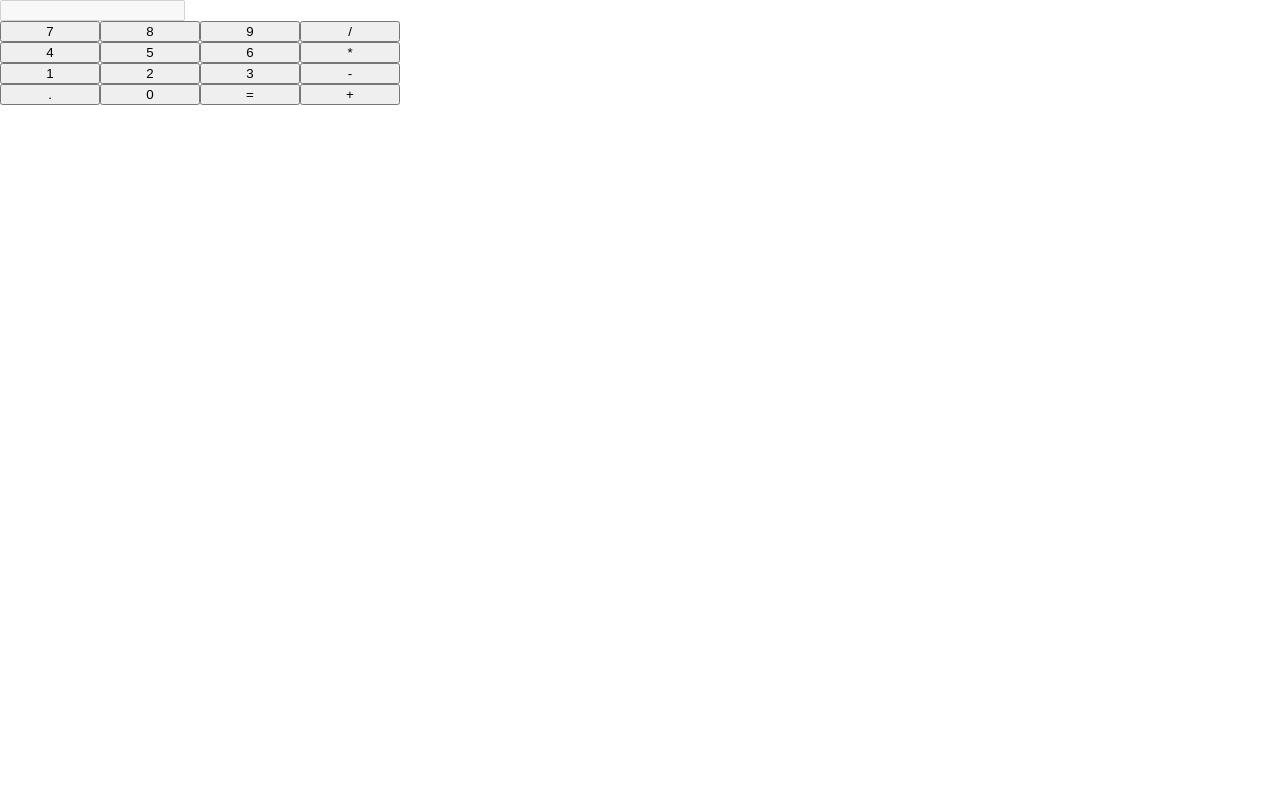
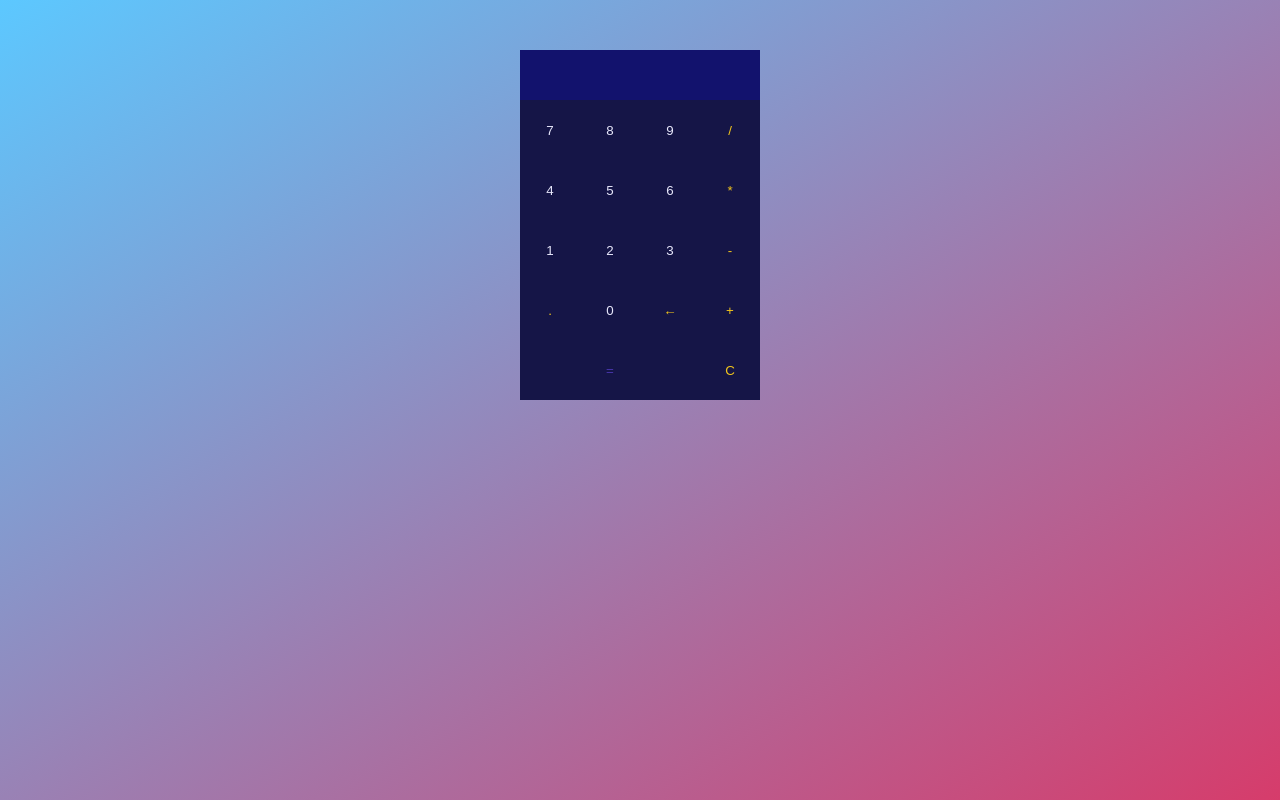
Before and after one commit to nem00700/react_calculator, a React (Create React App) app: page / in a window 1280 px wide. Built offline with nearby package versions, Linux system fonts and the light colour scheme.

Commit message:
add style for button and input, add new buttons

```diff
--- a/src/App.css
+++ b/src/App.css
@@ -1,12 +1,62 @@
+body{
+  background-image: linear-gradient(to bottom right, #5cc8ff 0%, #d63c6b 100%);
+  background-size: cover;
+  background-repeat: no-repeat;
+  height: 100vh;
+}
+
+
 .calculator{
-  margin-left: auto;
-  margin-right: auto;
+  text-align: center;
+  width: 240px;
+  margin: auto;
+  padding-top: 50px;
+}
+
+.input-field{
+  width: 100%;
+  border: none;
+  height: 50px;
+  font-size: 40px;
+  background-color: #12126D;
+  overflow: hidden;
+}
+
+.input-value{
+  float: right;
+  color: #E75480;
+}
+
+.buttons{
+  width: 100%;
+  display: inline-block;
+}
+
+input[type="button"]:focus{
+  outline: none;
 }
 
 .button{
-  width: 100px;
+  width: 25%;
+  height: 60px;
+  background-color: #151547;
+  border: none;
+  padding: 0px;
 }
 
-.buttons{
-  width: 400px;
+.buttons-sign{
+  color: #F2C51C;
 }
+
+.buttons-equals{
+  color:  #4836AB;
+  width: 75%;
+}
+
+.buttons-digit{
+  color: #E6E6FA;
+}
+
+.buttons-digit:hover{
+  color: #CFCFF2;
+}
--- a/src/App.jsx
+++ b/src/App.jsx
@@ -8,7 +8,7 @@ class App extends Component {
     super();
     this.state = {
       val: '',
-      buttons: [7, 8, 9, '/', 4, 5, 6, '*', 1, 2, 3, '-', '.', 0, '=', '+'],
+      buttons: [7, 8, 9, '/', 4, 5, 6, '*', 1, 2, 3, '-', '.', 0, '←', '+', '=', 'C'],
       last_sign: ''
     };
 
@@ -17,9 +17,13 @@ class App extends Component {
 
   handleChange(num){
     let a = this.state.val;
-    if(num == "=")
+    if(num === "=")
       this.setState({val: new String(eval(this.state.val))});
-    else if(isNaN(this.state.last_sign) && isNaN(num) && (this.state.last_sign != undefined))
+    else if(num === "←")
+      this.setState({val: a.substring(0, a.length-1)})
+    else if(num === "C")
+      this.setState({val: ''});
+    else if(isNaN(this.state.last_sign) && isNaN(num) && (this.state.last_sign !== undefined))
       this.setState({val: a.substring(0, a.length-1) + num});
     else
       this.setState({val: this.state.val + num});
--- a/src/components/Button.jsx
+++ b/src/components/Button.jsx
@@ -3,12 +3,18 @@ import React, {Component} from 'react';
 
 class Button extends Component{
 
+
+
     render(){
+        let secondClass = (isNaN(this.props.val)) ?
+            ((this.props.val === "=") ? "buttons-equals" : "buttons-sign") : "buttons-digit";
+
+
         return <input
             value={this.props.val}
             onClick={this.props.handle.bind(null, this.props.val)}
             type="button"
-            className="button"
+            className={"button " + secondClass}
         />;
     }
 }
--- a/src/components/Input.jsx
+++ b/src/components/Input.jsx
@@ -2,10 +2,9 @@ import React, { Component } from 'react';
 
 class Input extends Component{
     render(){
-        return (<input
-            value={this.props.val}
-            disabled
-        />);
+        return (<div className="input-field">
+            <div className="input-value">{this.props.val}</div>
+        </div>);
     }
 }
 
```
